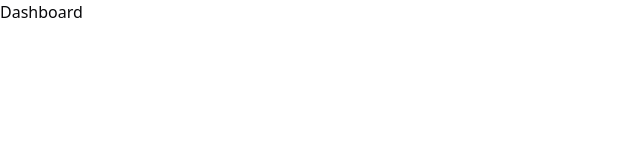
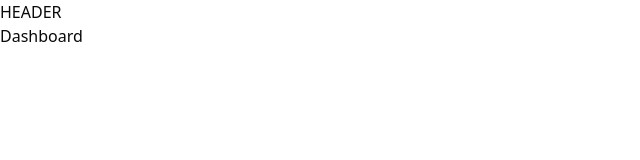
Before and after one commit to rodolfosouzamenezes/pizza-shop, a React (Vite) app in the folder web/: page / in a window 1280 px wide. Shown: the top 160 px of the page, without its empty margins (0-640 px from the left). Built offline with nearby package versions, Linux system fonts and the light colour scheme.

Commit message:
feat: add layouts

```diff
--- /dev/null
+++ b/web/src/pages/_layouts/app.tsx
@@ -0,0 +1,13 @@
+import { Outlet } from 'react-router-dom'
+
+export function AppLayout() {
+  return (
+    <div>
+      <h1>HEADER</h1>
+
+      <div>
+        <Outlet />
+      </div>
+    </div>
+  )
+}
--- /dev/null
+++ b/web/src/pages/_layouts/auth.tsx
@@ -0,0 +1,13 @@
+import { Outlet } from 'react-router-dom'
+
+export function AuthLayout() {
+  return (
+    <div>
+      <h1>HEADER AAAA</h1>
+
+      <div>
+        <Outlet />
+      </div>
+    </div>
+  )
+}
```
Also changed, not shown: web/src/routes.tsx (+12 -2 lines).
